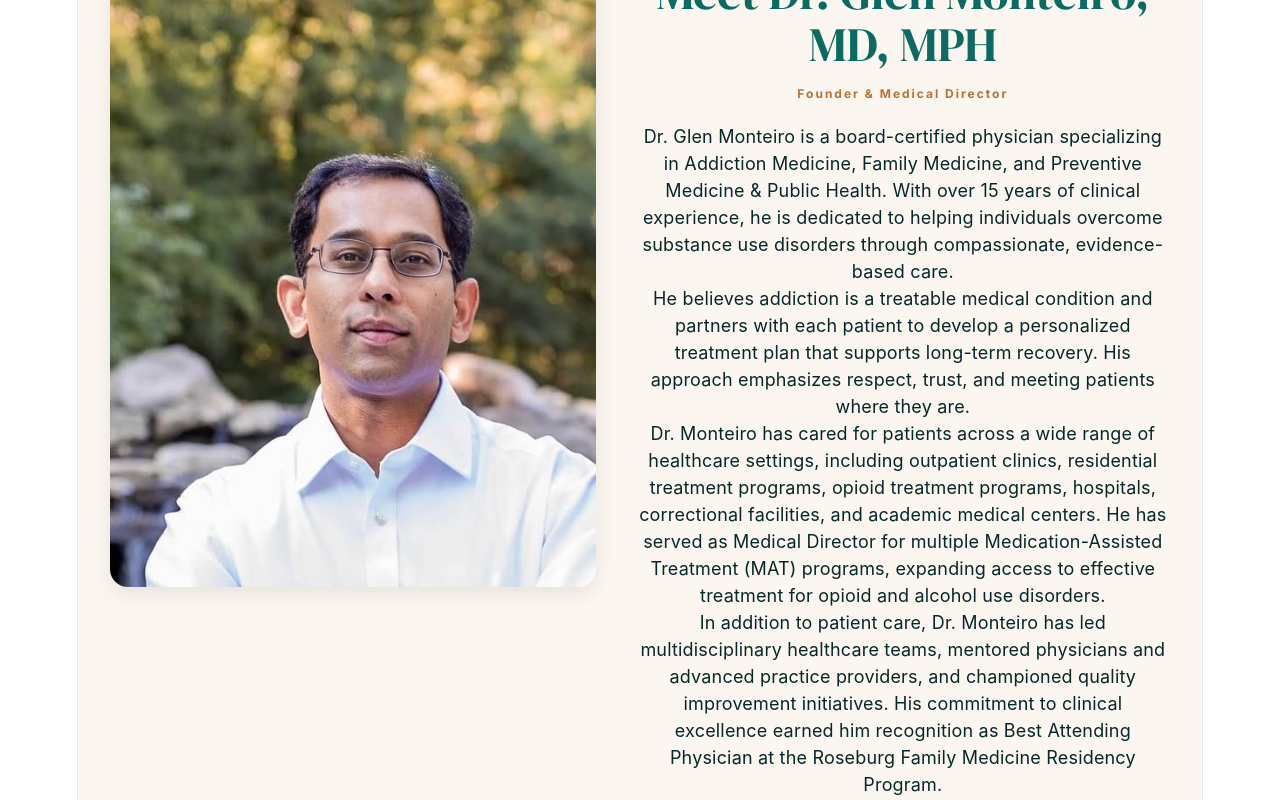
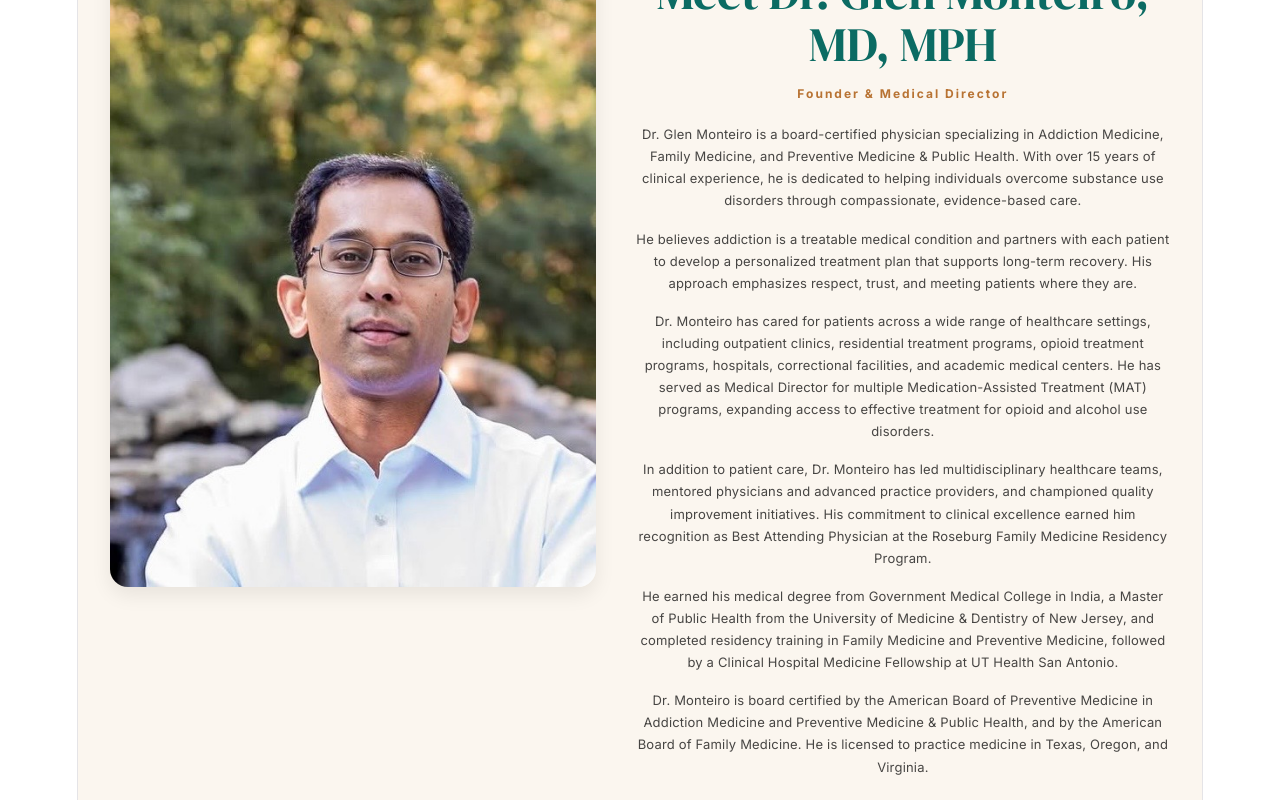
Before and after one commit to donnafaife/empower-recovery, a React (Vite) app: page / in a window 1280 px wide. Shown: the part 2780-3580 px from the top of the page. Built offline with nearby package versions, Linux system fonts and the light colour scheme.

Commit message:
Update website content and styling

```diff
--- a/src/App.css
+++ b/src/App.css
@@ -640,6 +640,14 @@ body, .page-root {
   margin: 0 0 20px 0;
 }
 
+.team-text {
+  font-family: 'Inter', system-ui, -apple-system, 'Segoe UI', Roboto, 'Helvetica Neue', Arial;
+  font-size: 13px;
+  line-height: 1.7;
+  color: rgba(0,0,0,0.72);
+  margin: 0 0 16px 0;
+}
+
 @media (max-width: 880px) {
   .team-inner { grid-template-columns: 1fr; gap: 24px; }
   .team-photo { justify-content: center; }
```
